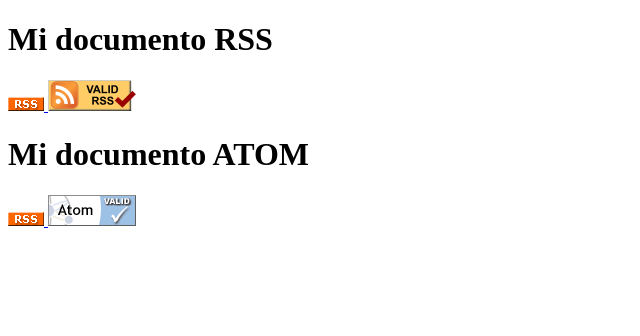
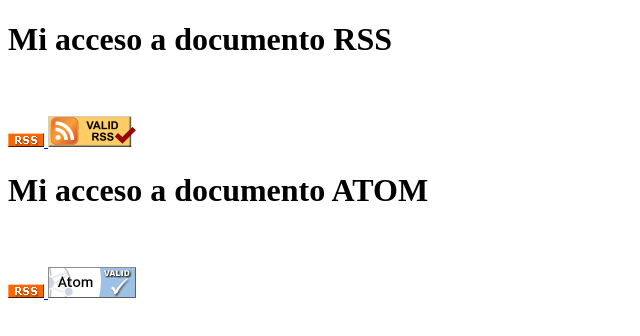
Before and after one commit to Alexito2404/alexito2404.github.io, a plain HTML site: page index.html in a window 1280 px wide. Shown: the whole page, without its empty margins (0-640 px from the left). Drawn offline with Linux system fonts and the light colour scheme.

Commit message:
Update index.html

```diff
--- a/index.html
+++ b/index.html
@@ -4,14 +4,18 @@
 <head>
 <body>
 
-<strong><h1> Mi documento RSS </H1></strong>
+<h1> Mi acceso a documento RSS </H1>
 <a href="RSS.xml">
+
+	<br><br>
 <img src="pic_rss.png"> </a>
 
 <a href="http://www.feedvalidator.org/check.cgi?url=https%3A//alexito2404.github.io/RSS.xml"><img src="valid-rss-rogers.png" alt="[Valid RSS]" title="Validate my RSS feed"></a>
 
-<h1>Mi documento ATOM</h1>
+<h1>Mi acceso a documento ATOM</h1>
  <a href="ATOM.xml">
+
+ <br><br>
 <img src="pic_rss.png"> </a>
 
 <a href="http://www.feedvalidator.org/check.cgi?url=https%3A//alexito2404.github.io/ATOM.xml"><img src="valid-atom.png" alt="[Valid Atom 1.0]" title="Validate my Atom 1.0 feed"></a>
```
